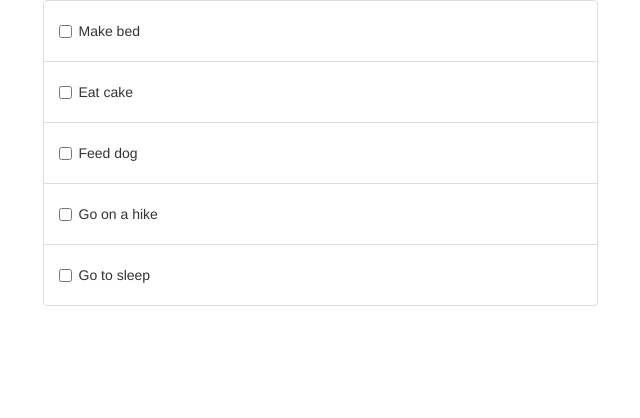
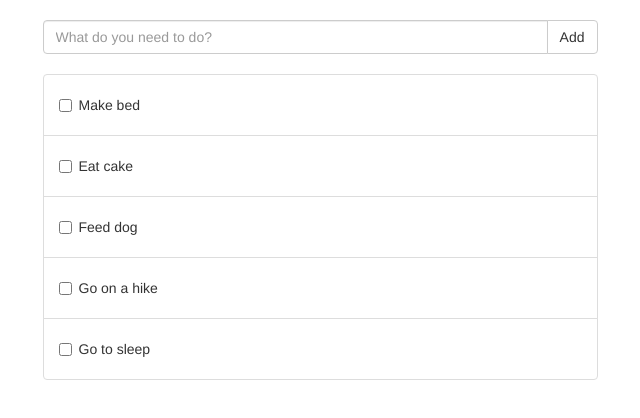
Before and after one commit to akbadger/w7-d1-learn-react, a React (Create React App) app: page / in a window 1280 px wide. Shown: the top 418 px of the page, without its empty margins (320-960 px from the left). Built offline with nearby package versions, Linux system fonts and the light colour scheme.

Commit message:
successfully added an input box and Add button to todo list

```diff
--- a/src/components/AddTodo.js
+++ b/src/components/AddTodo.js
@@ -1,18 +1,14 @@
-// import React from 'react'
-// import Todos from './Todos'
+import React from 'react'
 
-// class AddTodo extends React.Component {
-//     render() {
+class AddTodo extends React.Component {
+    render() {
+        return      <div className="input-group">
+                        <input type="text" className="form-control" placeholder="What do you need to do?"/>
+                        <span className="input-group-btn">
+                            <button className="btn btn-default" type="button">Add</button>
+                        </span>
+                    </div>
+    }
+}
 
-
-//         return
-//                     <div class="input-group">
-//                         <input type="text" class="form-control" placeholder="What do you need to do?"/>
-//                         <span class="input-group-btn">
-//                             <button class="btn btn-default" type="button">Add</button>
-//                         </span>
-//                     </div>
-//     }
-// }
-
-// export default AddTodo
+export default AddTodo
--- a/src/components/Todos.js
+++ b/src/components/Todos.js
@@ -1,12 +1,15 @@
 import React from 'react'
 import Todo from './Todo'
-// import AddTodo from './AddTodo'
+import AddTodo from './AddTodo'
 
 class Todos extends React.Component {
     render() {
 
 
-        return <div>
+        return  <div>
+                    <br/>
+                    <AddTodo />
+                    <br/>
                         <ul className="list-group">
                             <Todo description="Make bed"/>
                             <Todo description="Eat cake"/>
@@ -16,6 +19,7 @@ class Todos extends React.Component {
                         </ul>
                 </div>
 
+
     }
 }
 
```
Lines whose indentation alone changed are shown as unchanged.
